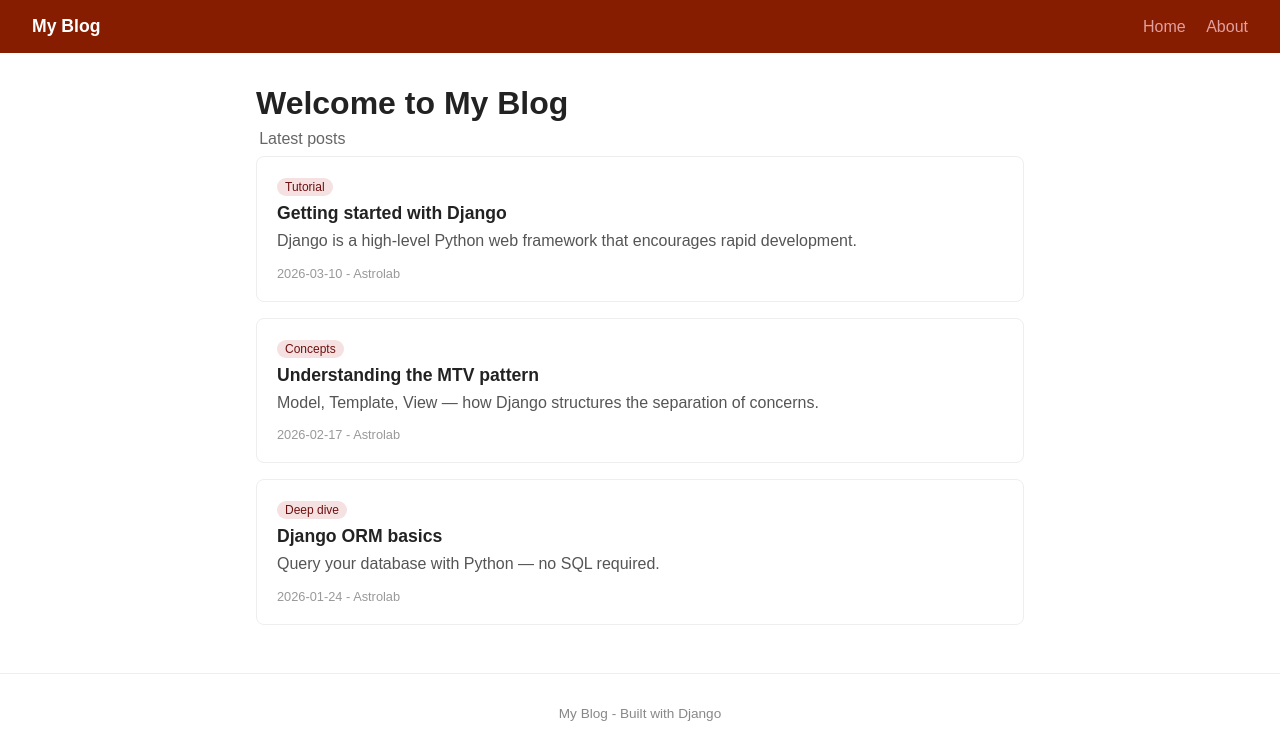
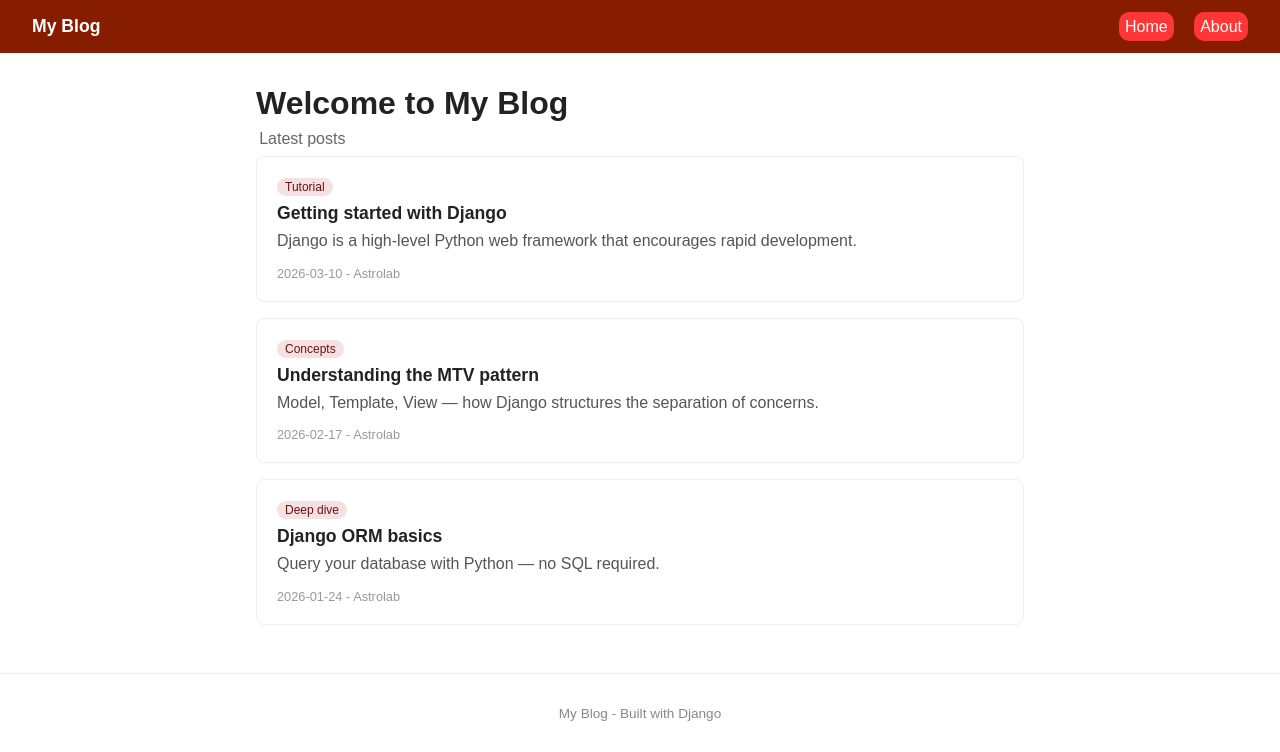
Before and after one commit to astrolabscig/django-fundamentals, a Django app: page / in a window 1280 px wide. Shown: the top 752 px of the page. Run offline with Django 5.2, Linux system fonts and the light colour scheme.

Commit message:
Edited (nav a) styles

```diff
--- a/blog/templates/blog/base.html
+++ b/blog/templates/blog/base.html
@@ -7,10 +7,10 @@
     <style>
         /* minimal reset + layout */
         * { box-sizing: border-box; margin: 0; padding: 0; }
-        body { font-family: sans-serif; color: #222; }
+        body { font-family: Futura, sans-serif; color: #222; }
         nav { background: #871d00; padding: 1rem 2rem; display: flex;
             justify-content: space-between; align-items: center; }
-        nav a { color: #e19f9f; text-decoration: none; margin-left: 1rem; border-bottom: 2px solid transparent; transition: border-color 0.3s; }
+        nav a { color: #ffffff; background: #ff3636; text-decoration: none; margin-left: 1rem; border: 2px solid transparent; padding: 4px; border-radius: 10px; transition: border-color 0.3s; }
         nav a:hover { border-color: #e19f9f; }
         nav .brand { color: #fff; font-weight: bold; font-size: 1.1rem; }
         main { max-width: 800px; margin: 2rem auto; padding: 0 1rem; }
```
